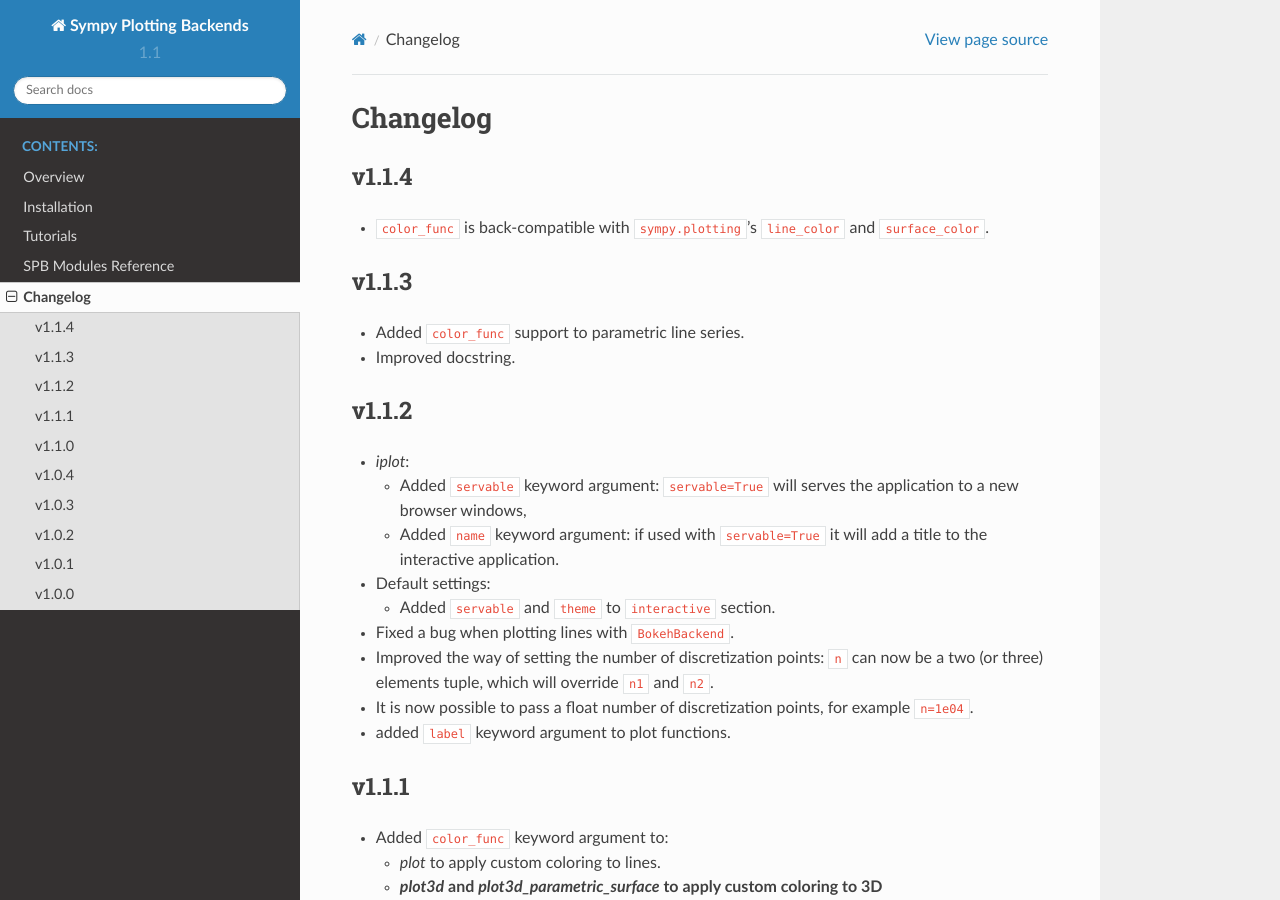
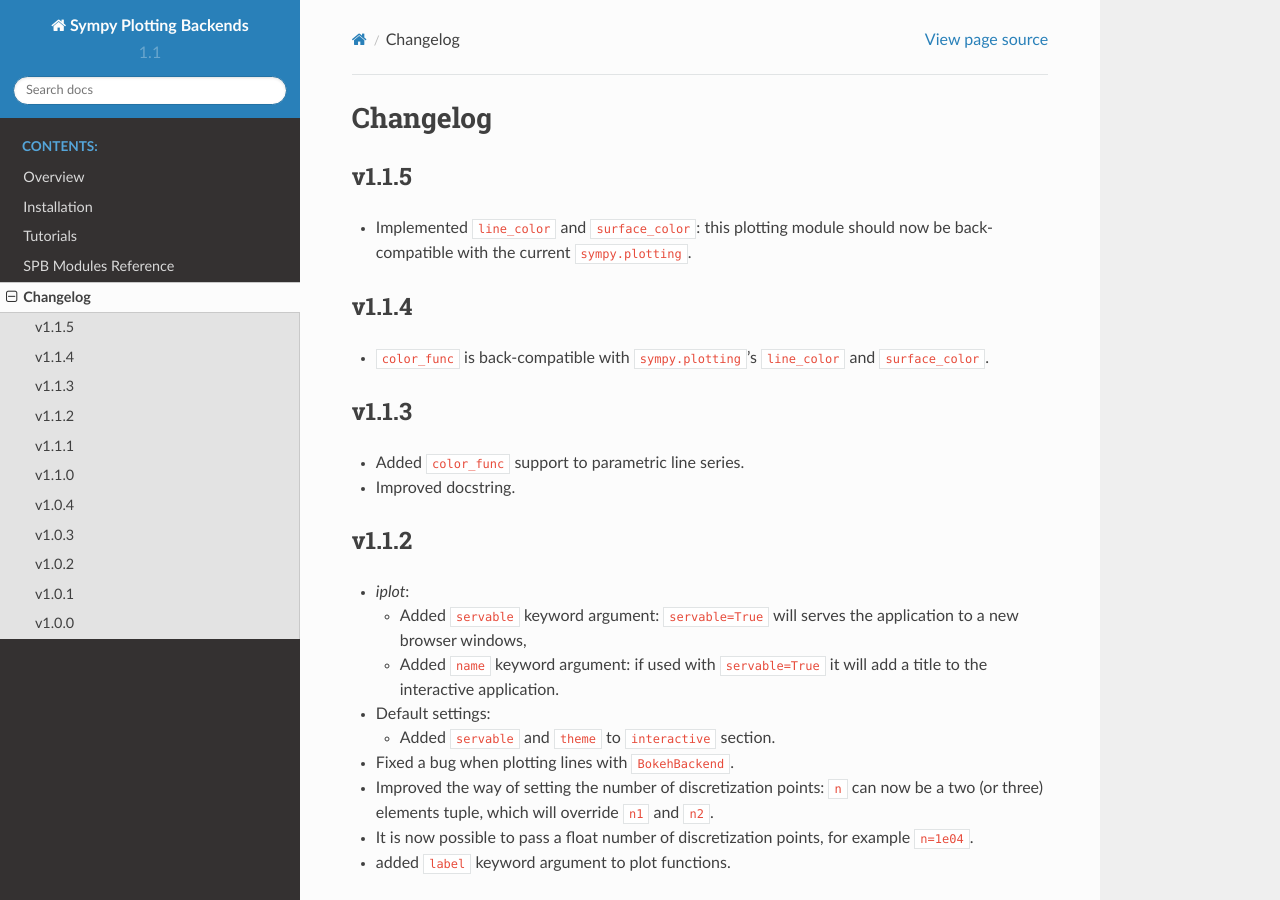
Before and after one commit to Davide-sd/sympy-plot-backends, a Sphinx documentation site: the page built from doc/source/changelog.rst, in a window 1280 px wide and 900 px high. Built offline with Sphinx 7.4.7 and the Read the Docs theme 2.0.0, drawn with Linux system fonts in a browser that asks for light colours.

Commit message:
version bump

```diff
--- a/doc/source/changelog.rst
+++ b/doc/source/changelog.rst
@@ -1,6 +1,13 @@
 ==========
  Changelog
 ==========
+
+v1.1.5
+======
+
+* Implemented ``line_color`` and ``surface_color``: this plotting module should
+  now be back-compatible with the current ``sympy.plotting``.
+
 
 v1.1.4
 ======
--- a/spb/_version.py
+++ b/spb/_version.py
@@ -1 +1 @@
-__version__ = "1.1.4"
+__version__ = "1.1.5"
```
